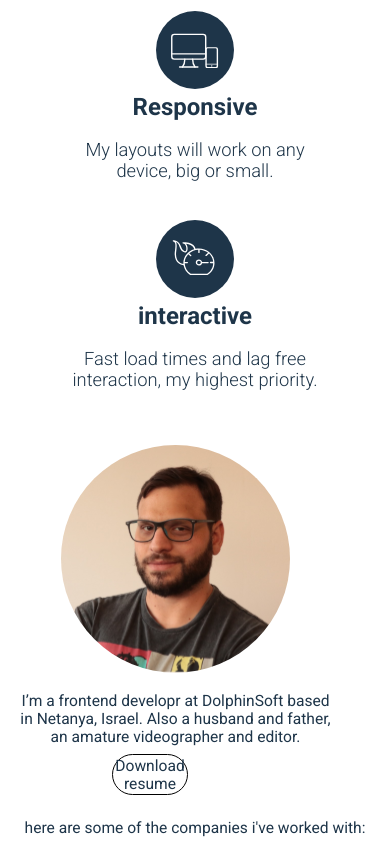
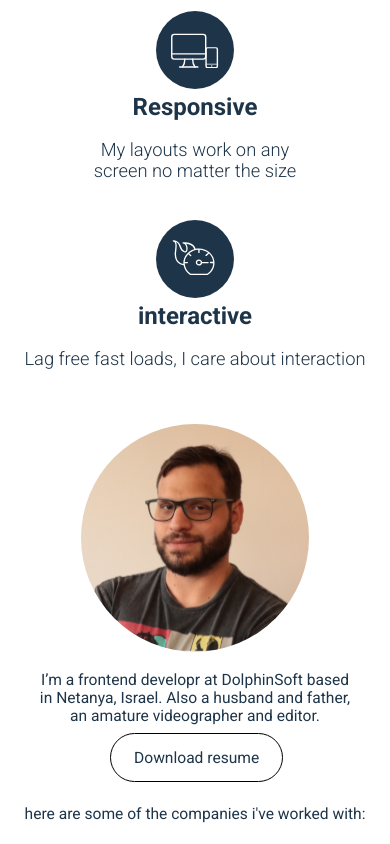
Before and after one commit to rednil-rab/portfolio, a React (Create React App) app: page / in a window 390 px wide. Shown: the part 1200-2044 px from the top of the page. Built offline with nearby package versions, Linux system fonts and the light colour scheme.

Commit message:
text_update

```diff
--- a/src/Components/Section2/Section2.css
+++ b/src/Components/Section2/Section2.css
@@ -98,6 +98,10 @@
     }
     .profile-container {
         flex-direction: column;
+        align-items: center;
+        right: 0;
+        left: 0;
+        margin: 0 auto;
     }
     .profile-container img {
         width: 65%;
@@ -107,7 +111,10 @@
         font-size: 4vw;
     }
     .cv-btn {
-        width: 50%;
+        width: 100%;
+        padding: 10%;
+        position: relative;
+        right: 15%;
     }
     .client-grid {
         grid-template-columns: 1fr 1fr;
--- a/src/Components/Section2/Section2.js
+++ b/src/Components/Section2/Section2.js
@@ -40,18 +40,21 @@ export default function Section2() {
                 <div className="img-div">
                     <img src={interactive}></img>
                     <h2>Interactive</h2>
-                    <p>Websites don't have to be static, I <br></br>love making pages come to life.</p>
+                    {/* <p>Websites don't have to be static, I <br></br>love making pages come to life.</p> */}
+                    <p>Making pages come alive is what i do <br></br>they don't have to be static you know</p>
                 </div>
                 <div className="img-div">
                     <img src={responsive}></img>
                     <h2>Responsive</h2>
-                    <p>My layouts will work on any <br></br>device, big or small.</p>
+                    {/* <p>My layouts will work on any <br></br>device, big or small.</p> */}
+                    <p>My layouts work on any <br></br> screen no matter the size</p>
 
                 </div>
                 <div className="img-div">
                     <img src={speed}></img>
                     <h2>interactive</h2>
-                    <p>Fast load times and lag free <br></br>interaction, my highest priority.</p>
+                    {/* <p>Fast load times and lag free <br></br>interaction, my highest priority.</p> */}
+                    <p>Lag free fast loads, I care about interaction</p>
                 </div>
             </div>
             <InView inView={inView} onChange={() => handleChange(this)}>
--- a/src/Components/Section4/Section4.css
+++ b/src/Components/Section4/Section4.css
@@ -69,12 +69,12 @@ a {
         /* display: none; */
     }
     .icon {
-        width: 5vw !important;
-        height: 5vw !important;
+        width: 7vw !important;
+        height: 7vw !important;
         margin: unset;
     }
     .icon-div {
-        width: 40vw;
+        width: 65vw;
         margin-bottom: 20vw;
     }
 }
```
